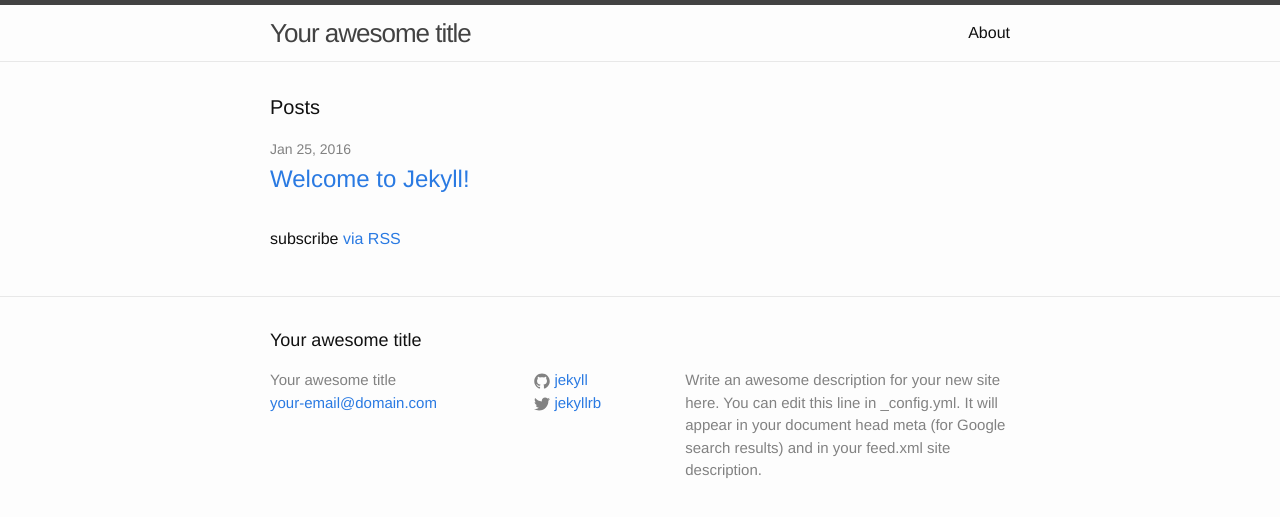
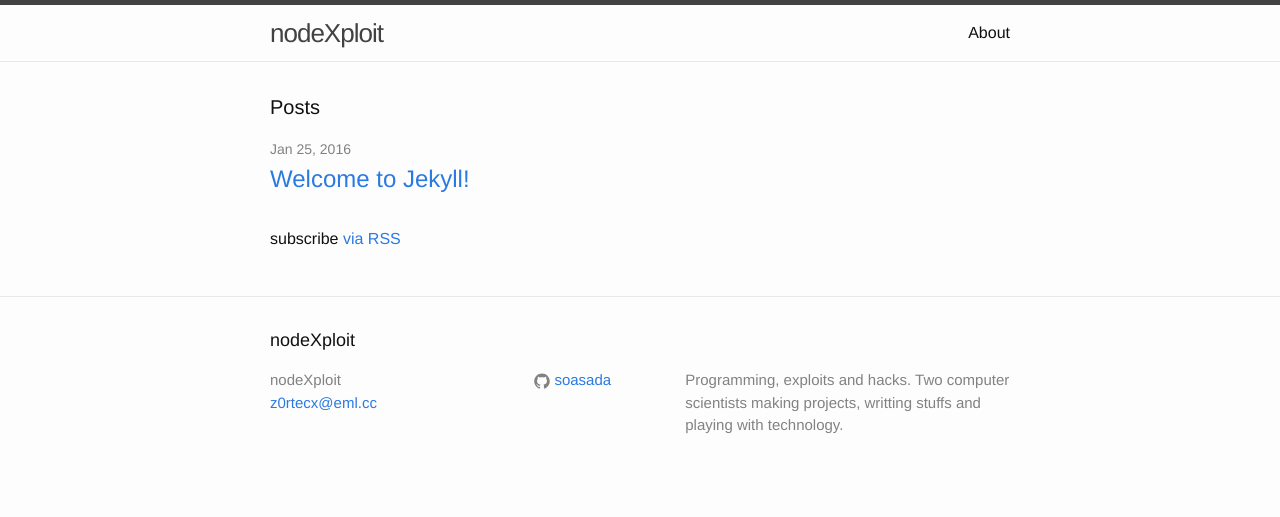
Before and after one commit to soasada/soasada.github.io, a Jekyll site: the page built from index.html, in a window 1280 px wide. Shown: the top 517 px of the page. Built offline with Jekyll 4.4.1, drawn with Linux system fonts in a browser that asks for light colours.

Commit message:
Added title and new favicon

```diff
--- a/_config.yml
+++ b/_config.yml
@@ -6,16 +6,15 @@
 # 'jekyll serve'. If you change this file, please restart the server process.
 
 # Site settings
-title: Your awesome title
-email: your-email@domain.com
+title: nodeXploit
+email: z0rtecx@eml.cc
 description: > # this means to ignore newlines until "baseurl:"
-  Write an awesome description for your new site here. You can edit this
-  line in _config.yml. It will appear in your document head meta (for
-  Google search results) and in your feed.xml site description.
+  Programming, exploits and hacks. Two computer scientists making projects,
+  writting stuffs and playing with technology.
 baseurl: "" # the subpath of your site, e.g. /blog
-url: "http://yourdomain.com" # the base hostname & protocol for your site
-twitter_username: jekyllrb
-github_username:  jekyll
+url: "http://nodexploit.com" # the base hostname & protocol for your site
+twitter_username: #
+github_username:  soasada
 
 # Build settings
 markdown: kramdown
```
Also changed, not shown: favicon.ico (added).
